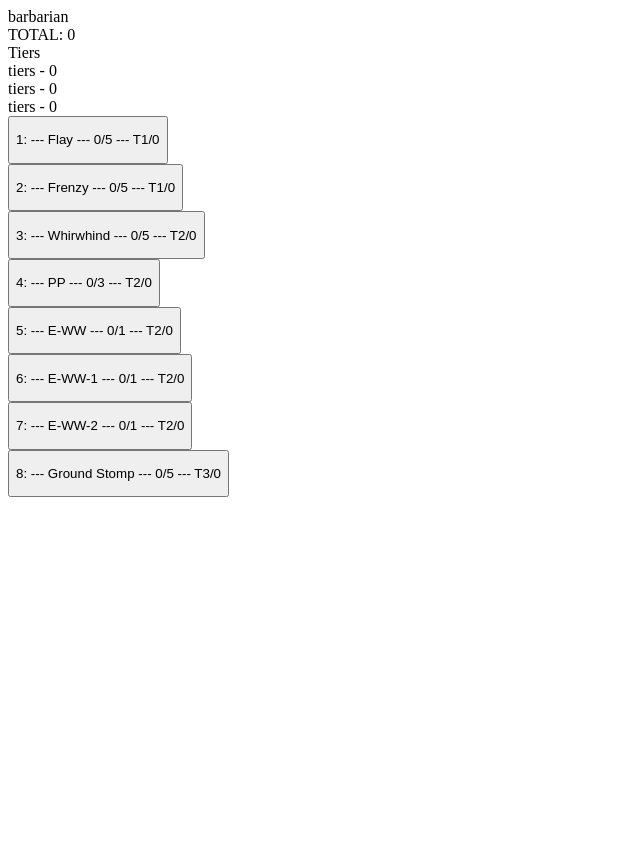
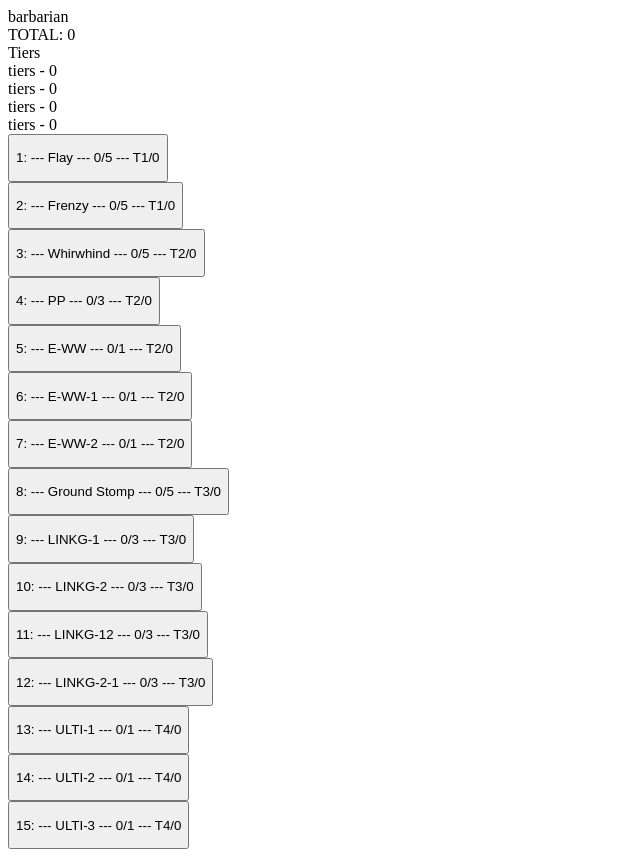
Before and after one commit to inudax/dag-test-1, a React (Create React App) app: page / in a window 1280 px wide. Shown: the whole page, without its empty margins (0-640 px from the left). Before the commit the page ends 800 px from the top, so only its background shows below. Built offline with nearby package versions, Linux system fonts and the light colour scheme.

Commit message:
Skill tree basic logic done

```diff
--- a/src/SkillButton.js
+++ b/src/SkillButton.js
@@ -29,15 +29,13 @@ function SkillButton({key, d4class, skill, total, increase, decrease, tiersArray
 
       console.log('XX depend ' + skill.depend);
       console.log('XX id ' + skill.id);
+      console.log('XX excluded ' + skill.excluded);
 
-      if (count < max && total >= skill.pointsreq && skill.depend === undefined && skill.excluded === false ) {
+      if (count < max && total >= skill.pointsreq && skill.depend === undefined && skill.excluded != true ) {
 
             setCount(state => state + 1);
             increase(total);
             incTiers(skill.tier.name);
-
-
-
       }
     }
     const dec = () => {
@@ -88,14 +86,23 @@ function SkillButton({key, d4class, skill, total, increase, decrease, tiersArray
 
 
     useEffect(() => {
+      if (skill.has_exclude) {
       if (count > 0) {
 
-          if (skill.has_exclude) {
+
             skill.to_exclude(true);
             console.log('Update exclusion');
-          }
+
+
+      } else if (count === 0) {
+
+
+          skill.to_exclude(false);
+          console.log('Update exclusion');
+
 
       }
+    }
 
   }, [count, skill.available]);
 
--- a/src/SkillTreeContainer.js
+++ b/src/SkillTreeContainer.js
@@ -15,6 +15,7 @@ function SkillTreeContainer({d4class,skills,lines, total, increase, decrease}) {
                 tier1: 0,
                 tier2: 0,
                 tier3: 0,
+                tier4: 0,
             });
         }
     }, [total]);
--- a/src/skills/barb.js
+++ b/src/skills/barb.js
@@ -154,6 +154,181 @@ const barbskills = [
         available: false,
         complete: false,
     },
+
+
+    {
+        square: 9,
+        tier: {
+            name: "tier3",
+            num: 3,
+        },
+        id: 'LINKG-1',
+        talent: true,
+        max: 3,
+        pointsreq: 6,
+        available: false,
+        complete: false,
+        dependency: function (arg) {
+            if (arg === true) {
+                barbskills[11-1].depend = undefined;
+                barbskills[11-1].available = true;
+            } else if (arg === false) {
+                barbskills[11-1].depend = true;
+                barbskills[11-1].available = false;
+            }
+        },
+    },
+    {
+        square: 10,
+        tier: {
+            name: "tier3",
+            num: 3,
+        },
+        id: 'LINKG-2',
+        talent: true,
+        max: 3,
+        pointsreq: 6,
+        available: false,
+        complete: false,
+        dependency: function (arg) {
+            if (arg === true) {
+                barbskills[11-1].depend = undefined;
+                barbskills[11-1].available = true;
+                barbskills[12-1].depend = undefined;
+                barbskills[12-1].available = true;
+            } else if (arg === false) {
+                barbskills[11-1].depend = true;
+                barbskills[11-1].available = false;
+                barbskills[12-1].depend = undefined;
+                barbskills[12-1].available = true;
+            }
+        },
+    },
+    {
+        square: 11,
+        tier: {
+            name: "tier3",
+            num: 3,
+        },
+        id: 'LINKG-12',
+        talent: true,
+        max: 3,
+        pointsreq: 6,
+        available: false,
+        complete: false,
+        depend: true,
+    },
+    {
+        square: 12,
+        tier: {
+            name: "tier3",
+            num: 3,
+        },
+        id: 'LINKG-2-1',
+        talent: true,
+        max: 3,
+        pointsreq: 6,
+        available: false,
+        complete: false,
+        depend: true,
+    },
+
+
+
+    {
+        square: 13,
+        tier: {
+            name: "tier4",
+            num: 4,
+        },
+        id: 'ULTI-1',
+        talent: true,
+        max: 1,
+        pointsreq: 11,
+        available: false,
+        complete: false,
+        has_exclude: true,
+        excluded: false,
+        to_exclude: function (arg) {
+            if (arg === true) {
+                barbskills[14-1].excluded = true;
+                barbskills[14-1].available = false;
+                barbskills[15-1].excluded = true;
+                barbskills[15-1].available = false;
+            } else if (arg === false) {
+                barbskills[14-1].excluded = false;
+                barbskills[14-1].available = true;
+                barbskills[15-1].excluded = false;
+                barbskills[15-1].available = true;
+            }
+        },
+    },
+    {
+        square: 14,
+        tier: {
+            name: "tier4",
+            num: 4,
+        },
+        id: 'ULTI-2',
+        talent: true,
+        max: 1,
+        pointsreq: 11,
+        available: false,
+        complete: false,
+        has_exclude: true,
+        excluded: false,
+        to_exclude: function (arg) {
+            if (arg === true) {
+                barbskills[13-1].excluded = true;
+                barbskills[13-1].available = false;
+                barbskills[15-1].excluded = true;
+                barbskills[15-1].available = false;
+            } else if (arg === false) {
+                barbskills[13-1].excluded = false;
+                barbskills[13-1].available = true;
+                barbskills[15-1].excluded = false;
+                barbskills[15-1].available = true;
+            }
+        },
+    },
+    {
+        square: 15,
+        tier: {
+            name: "tier4",
+            num: 4,
+        },
+        id: 'ULTI-3',
+        talent: true,
+        max: 1,
+        pointsreq: 11,
+        available: false,
+        complete: false,
+        has_exclude: true,
+        excluded: false,
+        to_exclude: function (arg) {
+            if (arg === true) {
+                barbskills[13-1].excluded = true;
+                barbskills[13-1].available = false;
+                barbskills[14-1].excluded = true;
+                barbskills[14-1].available = false;
+            } else if (arg === false) {
+                barbskills[13-1].excluded = false;
+                barbskills[13-1].available = true;
+                barbskills[14-1].excluded = false;
+                barbskills[14-1].available = true;
+            }
+        },
+    },
+
+
+
+
+
+
+
+
+
+
 ]
 
 export { barbskills };
```
